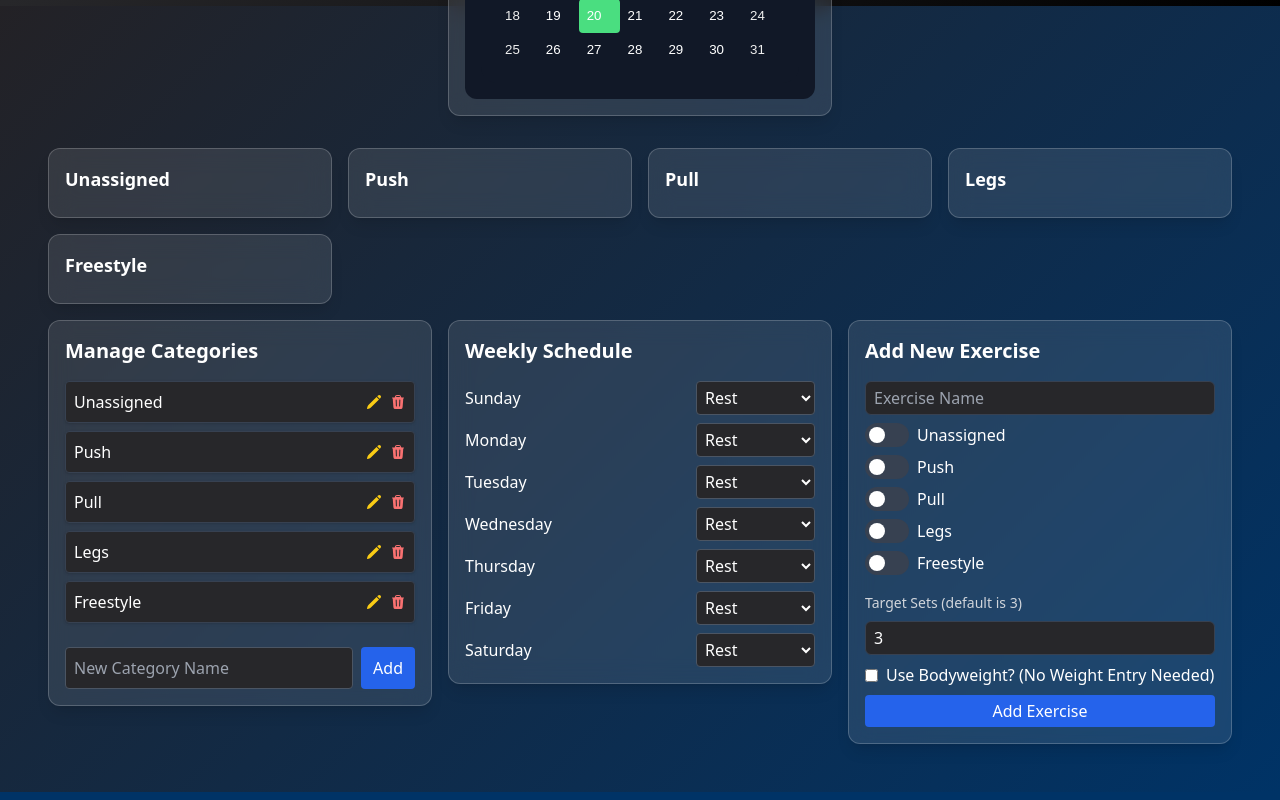
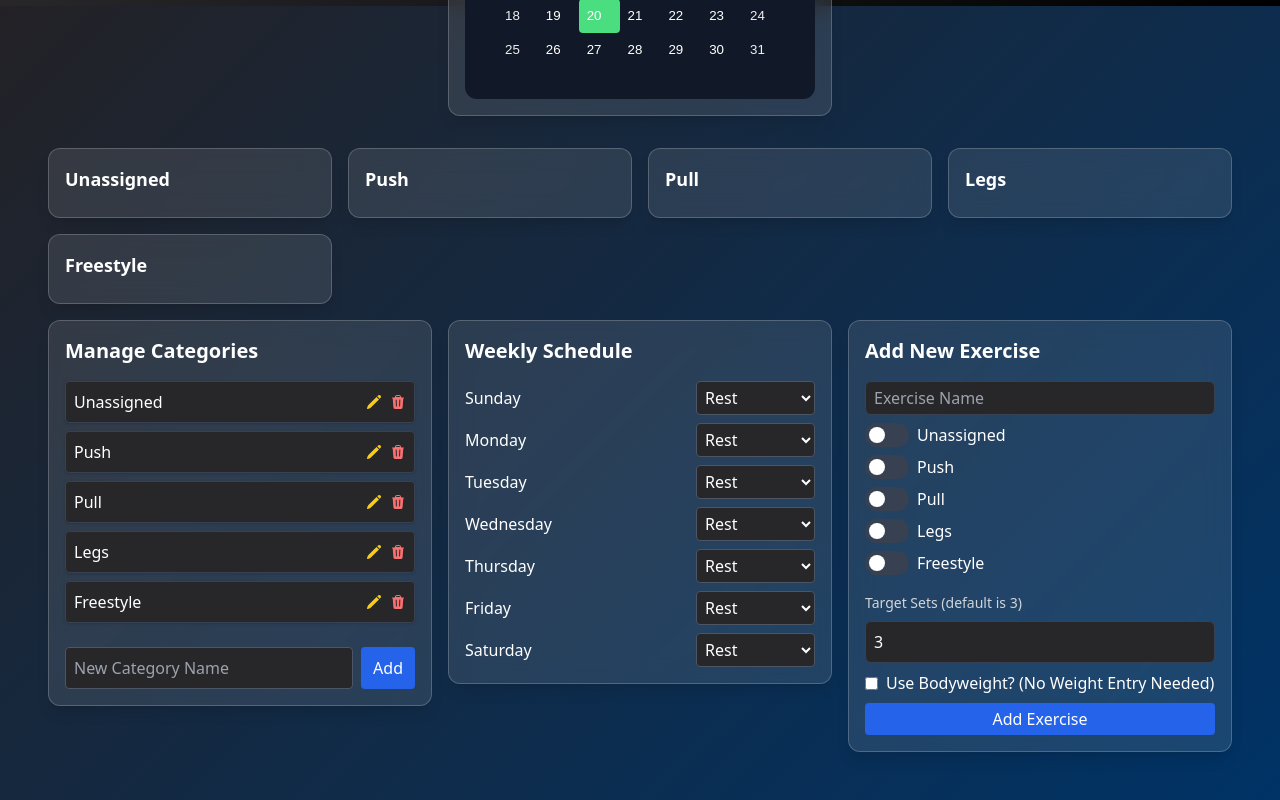
Before and after one commit to BrascoMarketing/Kevin-s-React-App-Tracker, a React (Vite) app: page / in a window 1280 px wide. Shown: the part 794-1594 px from the top of the page. Built offline with nearby package versions, Linux system fonts and the light colour scheme.

Commit message:
Updated padding on inputs for consistency

```diff
--- a/src/components/ExerciseFormPanel.jsx
+++ b/src/components/ExerciseFormPanel.jsx
@@ -94,7 +94,7 @@ export default function ExerciseFormPanel({
           min="1"
           value={targetSetsInput}
           onChange={(e) => setTargetSetsInput(parseInt(e.target.value))}
-          className="bg-zinc-800 text-white border border-gray-700 p-1 pl-2 w-full rounded-md"
+          className="bg-zinc-800 text-white border border-gray-700 p-2 pl-2 w-full rounded-md"
           placeholder="e.g., 3"
         />
         <label className="flex items-center space-x-2 mt-2">
```
